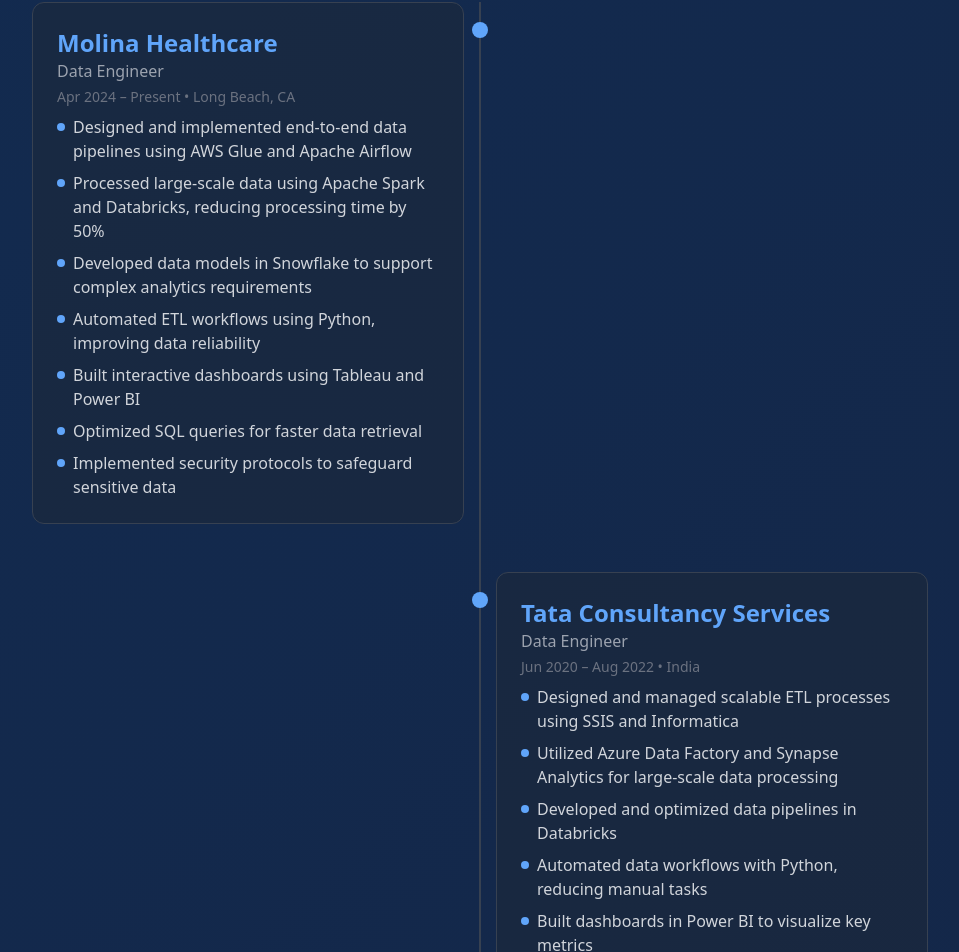
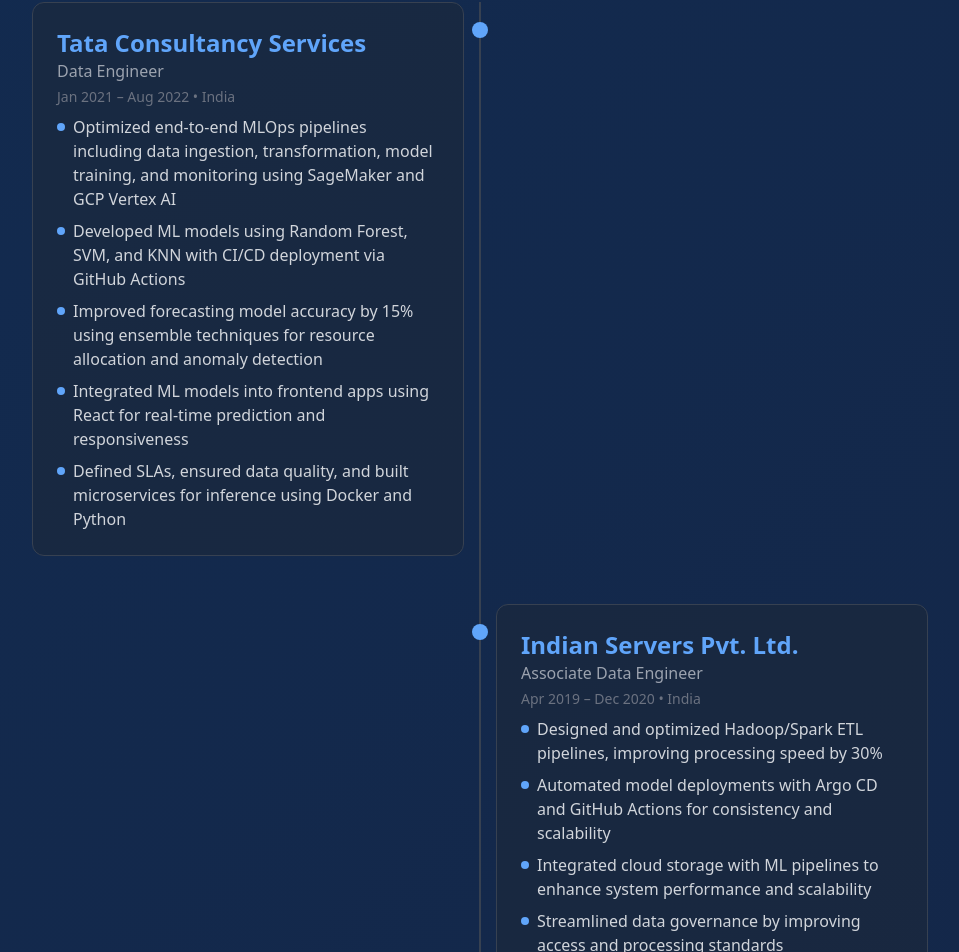
Before and after one commit to durga988722/Portfolio2, a React (Create React App) app: page / in a window 1280 px wide. Shown: the part 2523-3475 px from the top of the page, without its empty margins (160-1119 px from the left). Built offline with nearby package versions, Linux system fonts and the light colour scheme.

Commit message:
Initial commit

```diff
--- a/src/App.js
+++ b/src/App.js
@@ -207,7 +207,7 @@
               className="flex flex-col sm:flex-row justify-center items-center gap-3 sm:gap-4 md:gap-6 w-full px-2"
             >
               <a
-                href="mailto:dponnuru6@gmail.com"
+                href="mailto:durgaponnuru3@gmail.com"
                 className="px-6 py-3 rounded-full border-2 border-blue-400 text-blue-400 hover:bg-blue-400/10 transition-all duration-300 flex items-center gap-2"
               >
                 <svg xmlns="http://www.w3.org/2000/svg" className="h-5 w-5" fill="none" viewBox="0 0 24 24" stroke="currentColor">
@@ -216,7 +216,7 @@
                 dponnuru6@gmail.com
               </a>
               <a
-                href="Durgamalleswarao_Resume.pdf"
+                href="DurgamalleswaraoPonnuru_Resume.pdf"
                 download
                 className="px-6 py-3 rounded-full bg-gradient-to-r from-blue-500 to-purple-500 text-white hover:shadow-lg hover:shadow-blue-500/30 transition-all duration-300 flex items-center gap-2"
               >
@@ -270,7 +270,7 @@
                 className="bg-gray-800/50 p-8 rounded-xl border border-gray-700 shadow-lg hover:shadow-blue-500/20 transition-all duration-300"
               >
                 <p className="text-gray-300 text-lg leading-relaxed">
-                  Accomplished Data Engineer with <span className="text-blue-400">5+ years</span> of diverse experience in designing, developing, and optimizing data-driven solutions across multiple industries, including technology, finance, and healthcare. Adept at building robust and scalable data pipelines, integrating complex data sources, and implementing advanced analytics to support business intelligence and data science initiatives.
+                  Accomplished Data Engineer with <span className="text-blue-400">4+ years</span> of diverse experience in designing, developing, and optimizing data-driven solutions across multiple industries, including technology, finance, and healthcare. Adept at building robust and scalable data pipelines, integrating complex data sources, and implementing advanced analytics to support business intelligence and data science initiatives.
                 </p>
               </motion.div>
               <motion.div
@@ -380,45 +380,42 @@
 
               {[
                 {
-                  company: "Molina Healthcare",
-                  period: "Apr 2024 – Present",
+                  company: "Tata Consultancy Services",
+                  period: "Jan 2021 – Aug 2022",
                   role: "Data Engineer",
-                  location: "Long Beach, CA",
+                  location: "India",
                   bullets: [
-                    "Designed and implemented end-to-end data pipelines using AWS Glue and Apache Airflow",
-                    "Processed large-scale data using Apache Spark and Databricks, reducing processing time by 50%",
-                    "Developed data models in Snowflake to support complex analytics requirements",
-                    "Automated ETL workflows using Python, improving data reliability",
-                    "Built interactive dashboards using Tableau and Power BI",
-                    "Optimized SQL queries for faster data retrieval",
-                    "Implemented security protocols to safeguard sensitive data"
+                    "Optimized end-to-end MLOps pipelines including data ingestion, transformation, model training, and monitoring using SageMaker and GCP Vertex AI",
+                    "Developed ML models using Random Forest, SVM, and KNN with CI/CD deployment via GitHub Actions",
+                    "Improved forecasting model accuracy by 15% using ensemble techniques for resource allocation and anomaly detection",
+                    "Integrated ML models into frontend apps using React for real-time prediction and responsiveness",
+                    "Defined SLAs, ensured data quality, and built microservices for inference using Docker and Python"
                   ]
                 },
                 {
-                  company: "Tata Consultancy Services",
-                  period: "Jun 2020 – Aug 2022",
-                  role: "Data Engineer",
+                  company: "Indian Servers Pvt. Ltd.",
+                  period: "Apr 2019 – Dec 2020",
+                  role: "Associate Data Engineer",
                   location: "India",
                   bullets: [
-                    "Designed and managed scalable ETL processes using SSIS and Informatica",
-                    "Utilized Azure Data Factory and Synapse Analytics for large-scale data processing",
-                    "Developed and optimized data pipelines in Databricks",
-                    "Automated data workflows with Python, reducing manual tasks",
-                    "Built dashboards in Power BI to visualize key metrics",
-                    "Implemented data governance practices"
+                    "Designed and optimized Hadoop/Spark ETL pipelines, improving processing speed by 30%",
+                    "Automated model deployments with Argo CD and GitHub Actions for consistency and scalability",
+                    "Integrated cloud storage with ML pipelines to enhance system performance and scalability",
+                    "Streamlined data governance by improving access and processing standards",
+                    "Worked in distributed environments to maintain pipeline robustness and performance"
                   ]
                 },
                 {
                   company: "Indian Servers",
-                  period: "May 2018 – May 2020",
-                  role: "Data Engineer Intern",
+                  period: "Aug 2018 – Mar 2019",
+                  role: "Jr. Data Analyst",
                   location: "India",
                   bullets: [
-                    "Assisted in ETL pipeline development using Talend and Apache Nifi",
-                    "Wrote SQL queries for data extraction and transformation",
-                    "Supported data analysis using Python (Pandas, NumPy)",
-                    "Created data visualizations with Tableau",
-                    "Participated in Agile project management using Jira"
+                    "Optimized ETL workflows using Talend, Apache NiFi, and SQL for data integration and transformation",
+                    "Performed data cleaning, validation, and analysis using Python (Pandas, NumPy)",
+                    "Created dashboards using Tableau and supported ad-hoc reporting for decision-making",
+                    "Collaborated on database design, API-based ingestion, and query optimization",
+                    "Used Jira and Git in Agile teams while documenting workflows and ensuring data security"
                   ]
                 }
               ].map((exp, i) => (
```
Also changed, not shown: 1 other file (tests, documents, lock files or other folders).
